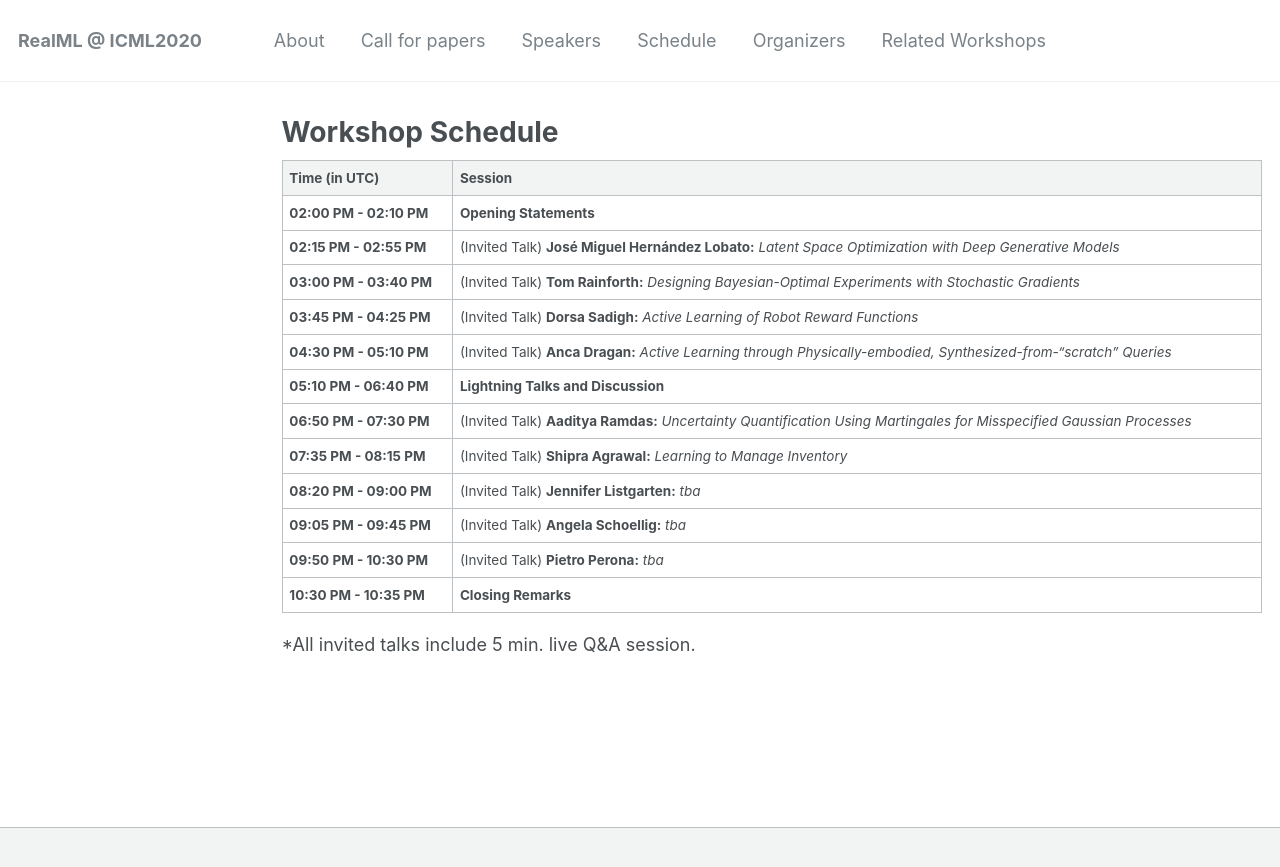
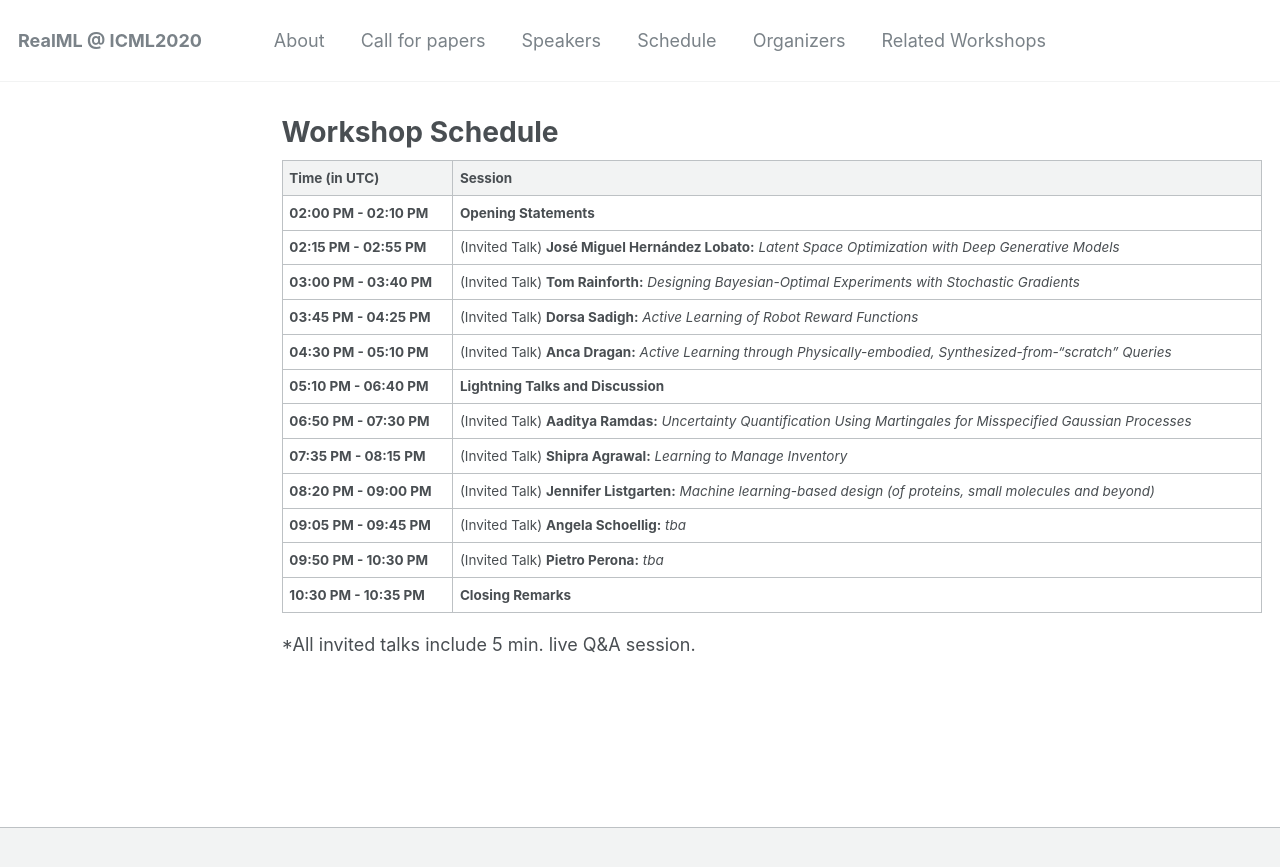
Before and after one commit to realworldml/icml2023, a Jekyll site: the page built from _pages/schedule.md, in a window 1280 px wide. Shown: the top 867 px of the page. Built offline with Jekyll 4.4.1, drawn with Linux system fonts in a browser that asks for light colours.

Commit message:
adding jennifer's talk title

```diff
--- a/_pages/schedule.md
+++ b/_pages/schedule.md
@@ -15,7 +15,7 @@ author_profile: true
 **05:10 PM - 06:40 PM**  <a ></a> |	**Lightning Talks and Discussion**
 **06:50 PM - 07:30 PM**  <a ></a> |   (Invited Talk) **Aaditya Ramdas:** *Uncertainty Quantification Using Martingales for Misspecified Gaussian Processes*
 **07:35 PM - 08:15 PM**  <a ></a> |	(Invited Talk) **Shipra Agrawal:** *Learning to Manage Inventory*
-**08:20 PM - 09:00 PM**  <a ></a> |	(Invited Talk) **Jennifer Listgarten:** *tba*
+**08:20 PM - 09:00 PM**  <a ></a> |	(Invited Talk) **Jennifer Listgarten:** *Machine learning-based design (of proteins, small molecules and beyond)*
 **09:05 PM - 09:45 PM**  <a ></a> |	(Invited Talk) **Angela Schoellig:** *tba*
 **09:50 PM - 10:30 PM**  <a ></a> |   (Invited Talk) **Pietro Perona:** *tba*
 **10:30 PM - 10:35 PM** |	**Closing Remarks**
```
